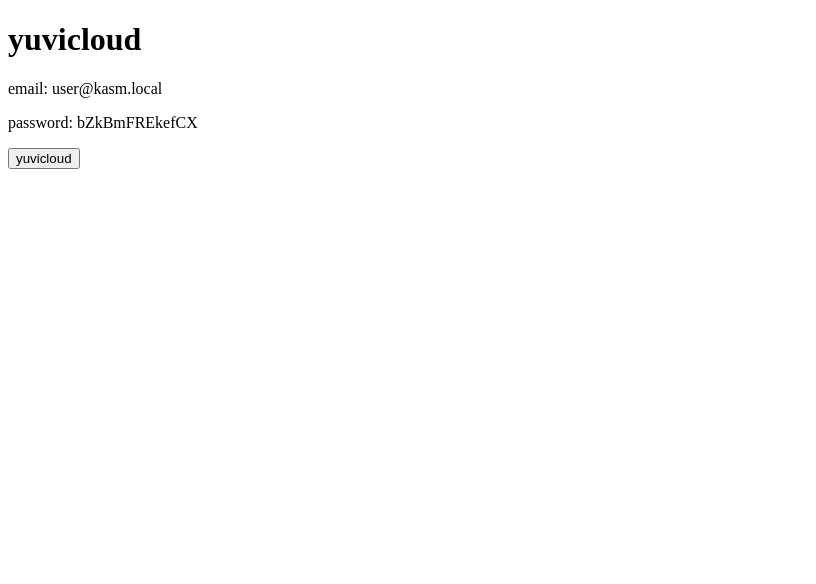
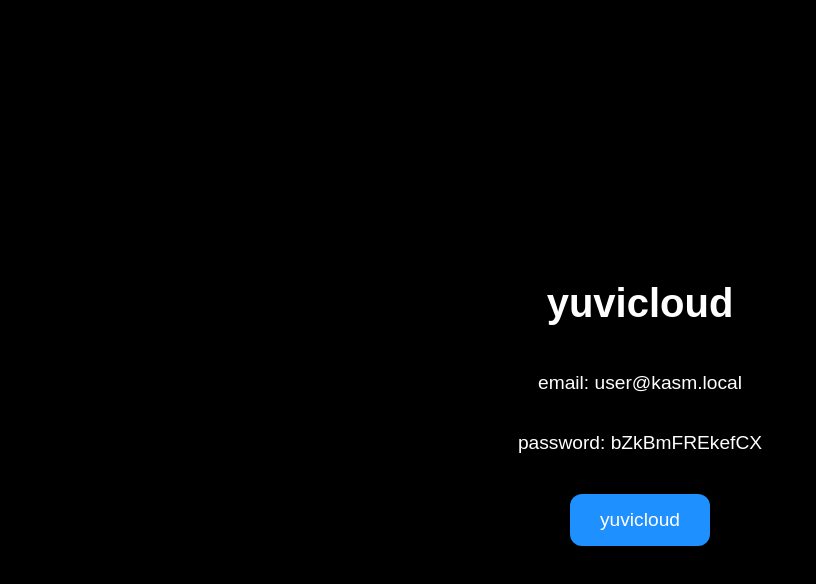
Before and after one commit to yuvicloud/yuvicloud.github.io, a plain HTML site: page index.html in a window 1280 px wide. Shown: the whole page, without its empty margins (0-816 px from the left). Drawn offline with Linux system fonts and the light colour scheme.

Commit message:
Update index.html

```diff
--- a/index.html
+++ b/index.html
@@ -5,6 +5,42 @@
     <meta charset="UTF-8">
     <meta name="viewport" content="width=device-width, initial-scale=1.0">
     <title>yuvicloud</title>
+    <style>
+        body {
+            background-color: #000000;
+            color: #FFFFFF;
+            font-family: Arial, sans-serif;
+            display: flex;
+            flex-direction: column;
+            align-items: center;
+            justify-content: center;
+            height: 100vh;
+            margin: 0;
+        }
+
+        h1 {
+            font-size: 2.5em;
+        }
+
+        p {
+            font-size: 1.2em;
+        }
+
+        button {
+            background-color: #1E90FF;
+            color: #FFFFFF;
+            border: none;
+            padding: 15px 30px;
+            font-size: 1.2em;
+            cursor: pointer;
+            margin-top: 20px;
+            border-radius: 12px;
+        }
+
+        button:hover {
+            background-color: #4169E1;
+        }
+    </style>
 </head>
 
 <body>
```
